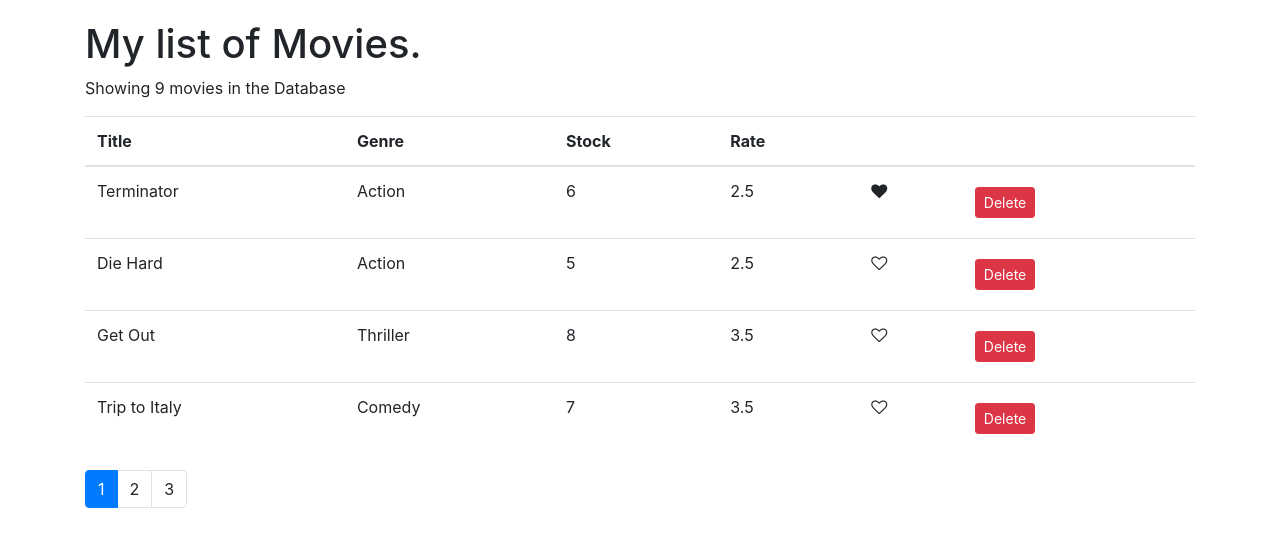
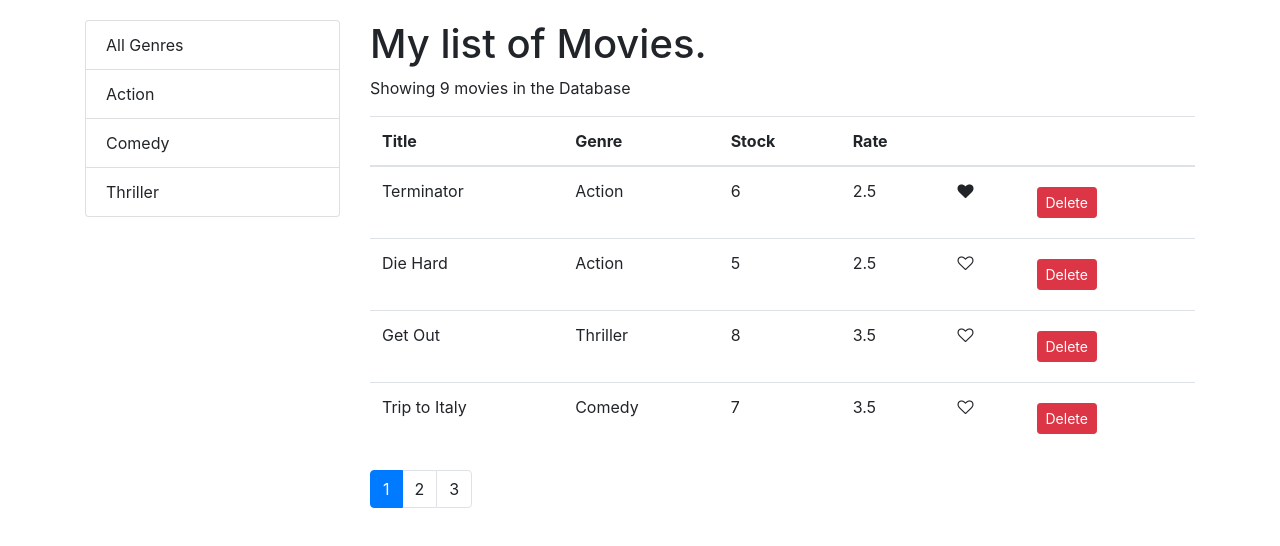
Before and after one commit to faustologic/vidly-app, a React (Create React App) app: page / in a window 1280 px wide. Shown: the top 546 px of the page. Built offline with nearby package versions, Linux system fonts and the light colour scheme.

Commit message:
Add a Genre filter
We create a genre filter to sort the movies by genre, also we create all the logical algorism to improve this change, the use of PropTypes to vericate the props of all our components. We create a new common component called listGroup to implement the Genre filter

```diff
--- a/package.json
+++ b/package.json
@@ -11,6 +11,7 @@
     "bootstrap": "^4.1.1",
     "font-awesome": "^4.7.0",
     "lodash": "^4.17.10",
+    "prop-types": "^15.6.2",
     "react": "^16.13.1",
     "react-dom": "^16.13.1",
     "react-scripts": "3.4.3"
--- a/src/App.js
+++ b/src/App.js
@@ -5,7 +5,6 @@
 function App() {
   return (
     <main className="container">
-      <h1>My list of Movies.</h1>
       <Movies />
     </main>
   );
--- /dev/null
+++ b/src/common/listGroup.jsx
@@ -0,0 +1,36 @@
+import React from "react";
+
+const ListGroup = (props) => {
+  // Adding this new props (text and value property) we can use this list group as a general list group on other implementation.
+  // Also this props can be added as a default Props, and can be erased on the ListGroup component applied on the movies.jsx
+  const {
+    items,
+    textProperty,
+    valueProperty,
+    selectedItem,
+    onItemSelect,
+  } = props;
+  return (
+    <ul className="list-group">
+      {items.map((item) => (
+        <li
+          onClick={() => onItemSelect(item)}
+          style={{ cursor: "pointer" }}
+          key={item[valueProperty]}
+          className={
+            item === selectedItem ? "list-group-item active" : "list-group-item"
+          }
+        >
+          {item[textProperty]}
+        </li>
+      ))}
+    </ul>
+  );
+};
+
+ListGroup.defaultProps = {
+  textProperty: "name",
+  valueProperty: "_id",
+};
+
+export default ListGroup;
--- a/src/components/movies.jsx
+++ b/src/components/movies.jsx
@@ -4,12 +4,25 @@
 import Like from "../common/like";
 import Pagination from "../common/pagination";
 import { paginate } from "../utils/paginate";
+import ListGroup from "../common/listGroup";
+import { getGenres } from "../services/fakeGenreService";
 
 class Movies extends Component {
   state = {
-    movies: getMovies(),
+    movies: [],
+    genres: [],
     currentPage: 1,
     pageSize: 4,
+  };
+
+  componentDidMount() {
+    // With this function we can put all in the DOM area
+    const genres = [{ name: "All Genres" }, ...getGenres()];
+    this.setState({ movies: getMovies(), genres });
+  }
+
+  handleGenreSelect = (genre) => {
+    this.setState({ selectedGenre: genre, currentPage: 1 });
   };
 
   handleLike = (movie) => {
@@ -31,13 +44,33 @@
 
   render() {
     const { length: count } = this.state.movies;
-    const { pageSize, currentPage, movies: allMovies } = this.state;
+    const {
+      pageSize,
+      currentPage,
+      selectedGenre,
+      movies: allMovies,
+    } = this.state;
     if (count === 0) return <p>There are no movies on the Database</p>;
-    const movies = paginate(allMovies, currentPage, pageSize);
+
+    const filtered =
+      selectedGenre && selectedGenre._id
+        ? allMovies.filter((m) => m.genre._id === selectedGenre._id)
+        : allMovies;
+    const movies = paginate(filtered, currentPage, pageSize);
 
     return (
-      <React.Fragment>
-        <p>Showing {count} movies in the Database</p>
+      <div className="row">
+        <div className="col-3">
+          <ListGroup
+            // less is more.
+            items={this.state.genres}
+            selectedItem={this.state.selectedGenre}
+            onItemSelect={this.handleGenreSelect}
+          />
+        </div>
+        <div className="col">
+          <h1>My list of Movies.</h1>
+          <p>Showing {filtered.length} movies in the Database</p>
           <table className="table">
             <thead>
               <tr>
@@ -75,12 +108,13 @@
             </tbody>
           </table>
           <Pagination
-          itemsCount={count} // Inputs
+            itemsCount={filtered.length} // Inputs
             pageSize={pageSize} // Inputs
             currentPage={currentPage} // Input
             onPageChange={this.handlePageChange} // Methods
           />
-      </React.Fragment>
+        </div>
+      </div>
     );
   }
 }
```
Also changed, not shown: src/common/pagination.jsx (+9 -0 lines), 1 other file (tests, documents, lock files or other folders). Lines whose indentation alone changed are shown as unchanged.
